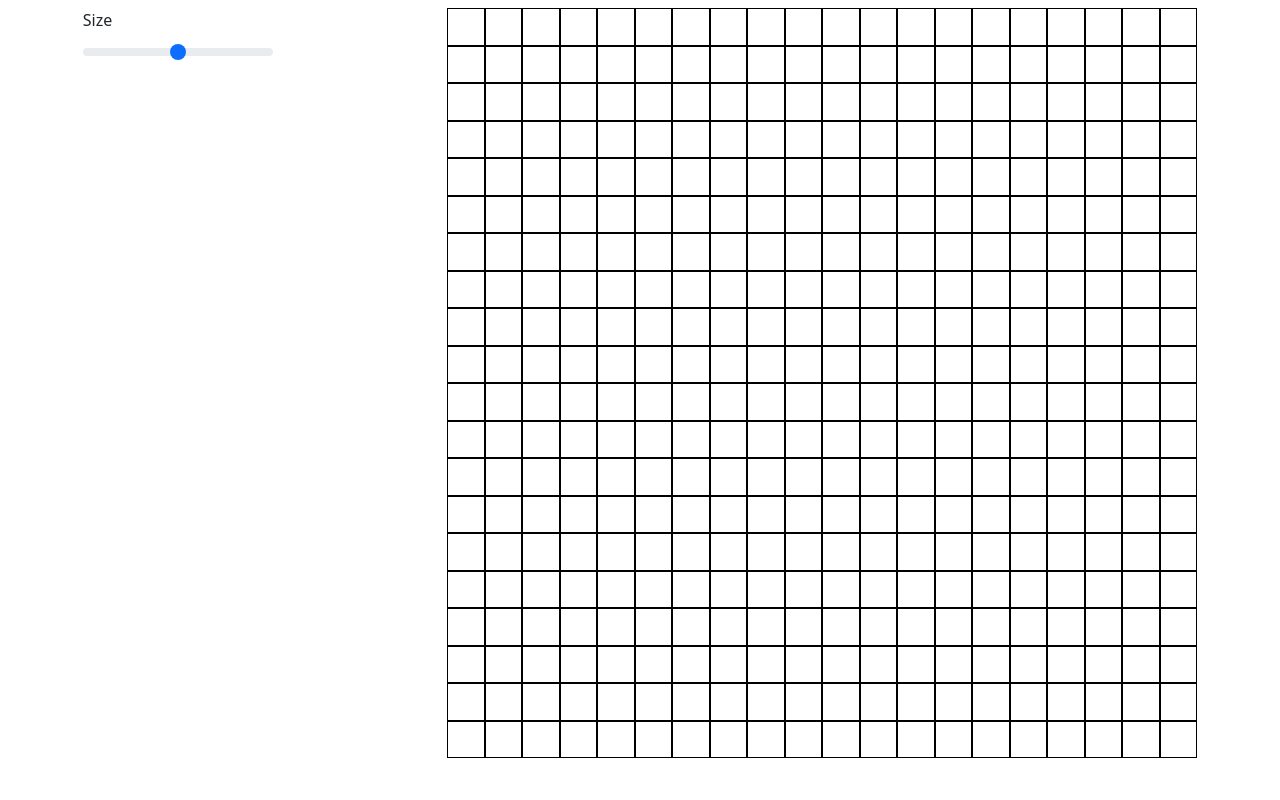
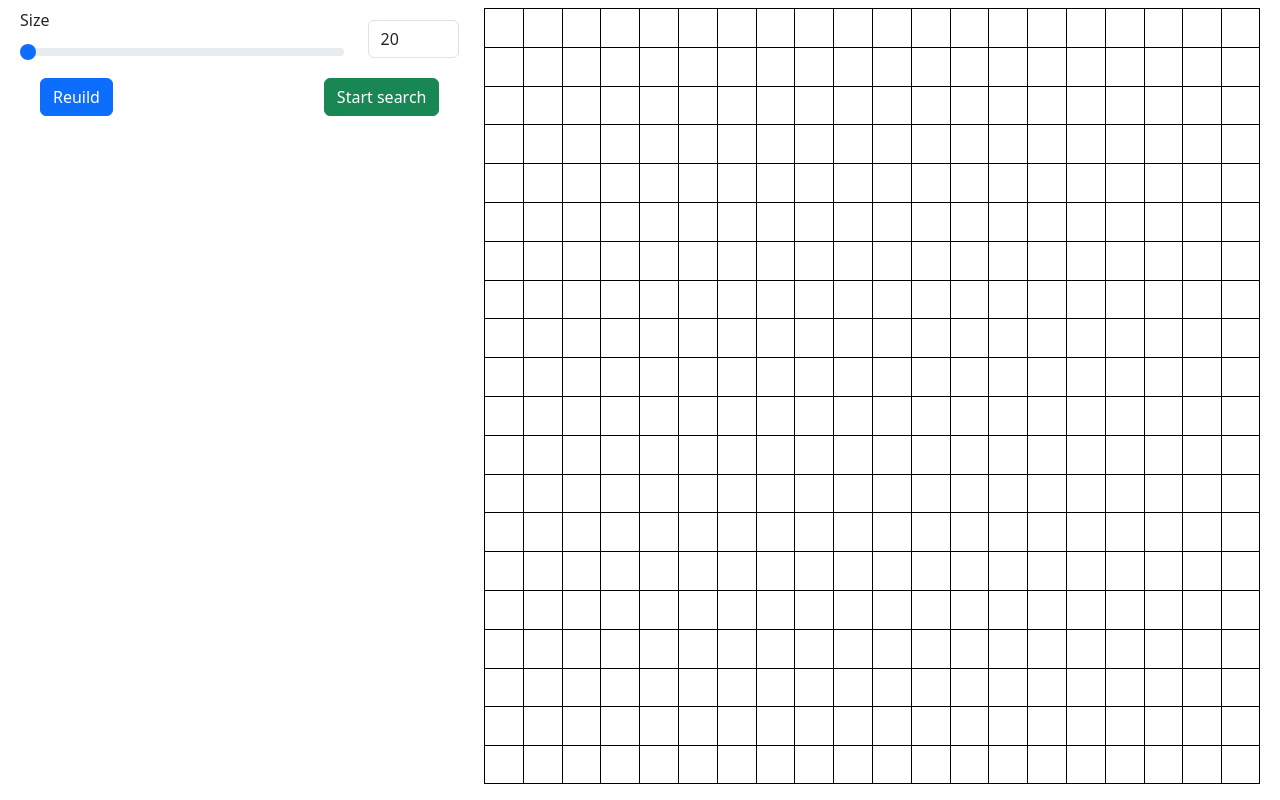
Before and after one commit to AndreSem23/JPS-Algorithm, a React (Create React App) app in the folder jps-algorithm/: page / in a window 1280 px wide. Built offline with nearby package versions, Linux system fonts and the light colour scheme.

Commit message:
adaptive grid size; MAin container added.

```diff
--- a/jps-algorithm/src/App.tsx
+++ b/jps-algorithm/src/App.tsx
@@ -1,21 +1,12 @@
-import { Col, Form, Row } from 'react-bootstrap';
-import Grid from './Grid/Grid';
+import MainContainer from './MainContainer/MainContainer';
 
 function App() {
 
+
   return (
-    <div className='m-2'>
-      <Row className='mb-2 justify-content-around'>
-        <Col md='2'>
-          <Form.Label>Size</Form.Label>
-          <Form.Range min={20} max={50} onChange={e => console.log(e.target.value)}/>
-        </Col>
-        <Col xs='auto'>
-          <Grid rows={20} cols={20}/>
-        </Col>
-      </Row>
-
-    </div>
+    <>
+      <MainContainer/>
+    </>
   );
 }
 
--- a/jps-algorithm/src/Grid/CellBox.tsx
+++ b/jps-algorithm/src/Grid/CellBox.tsx
@@ -2,10 +2,11 @@ import Cell from "../types/Cell"
 
 type Props = {
     cell: Cell
+    matrixSize: number
     onCellClicked: (c: Cell) => void
 }
 
-const CellBox = ({cell, onCellClicked}:Props) => {
+const CellBox = ({cell, matrixSize, onCellClicked}:Props) => {
 
     const determineClass = (cell: Cell) => {
         if(cell.isObstacle) return 'black'
@@ -18,9 +19,12 @@ const CellBox = ({cell, onCellClicked}:Props) => {
         <div
             onClick={() => onCellClicked(cell)}
             style={{
-                width: `${(window.innerHeight-50)/20}px`,
-                height: `${(window.innerHeight-50)/20}px`,
-                border: '1px solid black',
+                width: `${(0.97*window.innerHeight)/matrixSize}px`,
+                height: `${(0.97*window.innerHeight)/matrixSize}px`,
+                borderTop: '1px solid black',
+                borderLeft: '1px solid black',
+                borderRight: cell.x === matrixSize ? '1px solid black': '',
+                borderBottom: cell.y === matrixSize ? '1px solid black': '',
                 backgroundColor: `${determineClass(cell)}`,
             }}
         />
--- a/jps-algorithm/src/Grid/Grid.tsx
+++ b/jps-algorithm/src/Grid/Grid.tsx
@@ -4,20 +4,19 @@ import CellBox from "./CellBox"
 import CellRow from "../types/CellRow"
 
 type Props = {
-    rows: number
-    cols: number
+    size:number
 }
 
-const Grid = ({rows, cols}:Props) => {
+const Grid = ({size}:Props) => {
     const [grid, setGrid] = useState<CellRow[]>([])
     const [start, setStart] = useState<Cell | null>(null)
     const [finish, setFinish] = useState<Cell | null>(null)
 
     const createGrid = useCallback(() => {
         const cellRows: CellRow[] = []
-        for (let y = 1; y <= rows; y++) {
+        for (let y = 1; y <= size; y++) {
             const cells: Cell[] = []
-            for (let x = 1; x <= cols; x++) {
+            for (let x = 1; x <= size; x++) {
                 const cell: Cell = {
                     id: y*x,
                     x: x,
@@ -33,14 +32,13 @@ const Grid = ({rows, cols}:Props) => {
             cellRows.push({ y: y, cells: cells })
         }
         setGrid(cellRows)
-    }, [rows, cols])
+    }, [size])
 
     useEffect(() => {
         createGrid()
     },[ createGrid])
 
     const onCellClicked = (cell: Cell) => {
-        // alert(`${cell.x}-${cell.y} is clicked`)
         const item = grid.find(f => f.y === cell.y)?.cells.find(c => c.x === cell.x)
         if(!item) return
 
@@ -62,7 +60,7 @@ const Grid = ({rows, cols}:Props) => {
             {grid.map(r => (
                 <div key={r.y} style={{ display: 'flex' }}>
                     {r.cells.map(c => (
-                        <CellBox key={c.x} cell={c} onCellClicked={onCellClicked}/>
+                        <CellBox key={c.x} cell={c} onCellClicked={onCellClicked} matrixSize={size}/>
                     ))}
                 </div>
             ))}
--- /dev/null
+++ b/jps-algorithm/src/MainContainer/MainContainer.tsx
@@ -0,0 +1,39 @@
+import { useState } from "react"
+import { Button, Col, Form, Row } from "react-bootstrap"
+import Grid from "../Grid/Grid"
+
+const MainContainer = () => {
+    const [size, setSize] = useState<number>(20)
+    const [sliderValue, setSliderValue] = useState<number>(20)
+
+    return (
+        <>
+            <Row className='m-2 justify-content-between' >
+                <Col xs='auto'>
+                    <Row className="mb-2">
+                        <Col>
+                            <Form.Label>Size</Form.Label>
+                            <Form.Range min={20} max={50} value={sliderValue} onChange={e => setSliderValue(Number(e.target.value))} readOnly/>
+                        </Col>
+                        <Col md='3' className='align-self-center'>
+                            <Form.Control type='numeric' value={sliderValue}/>
+                        </Col>
+                    </Row>
+                    <Row className="m-2 justify-content-between" >
+                        <Col xs='auto'>
+                            <Button onClick={() => setSize(sliderValue)}>Reuild</Button>
+                        </Col>
+                        <Col xs='auto'>
+                            <Button variant="success" onClick={() => console.log("Run")}>Start search</Button>
+                        </Col>
+                    </Row>
+                </Col>
+                <Col xs='auto'>
+                    <Grid size={size}/>
+                </Col>
+            </Row>
+        </>
+    )
+}
+
+export default MainContainer
```
